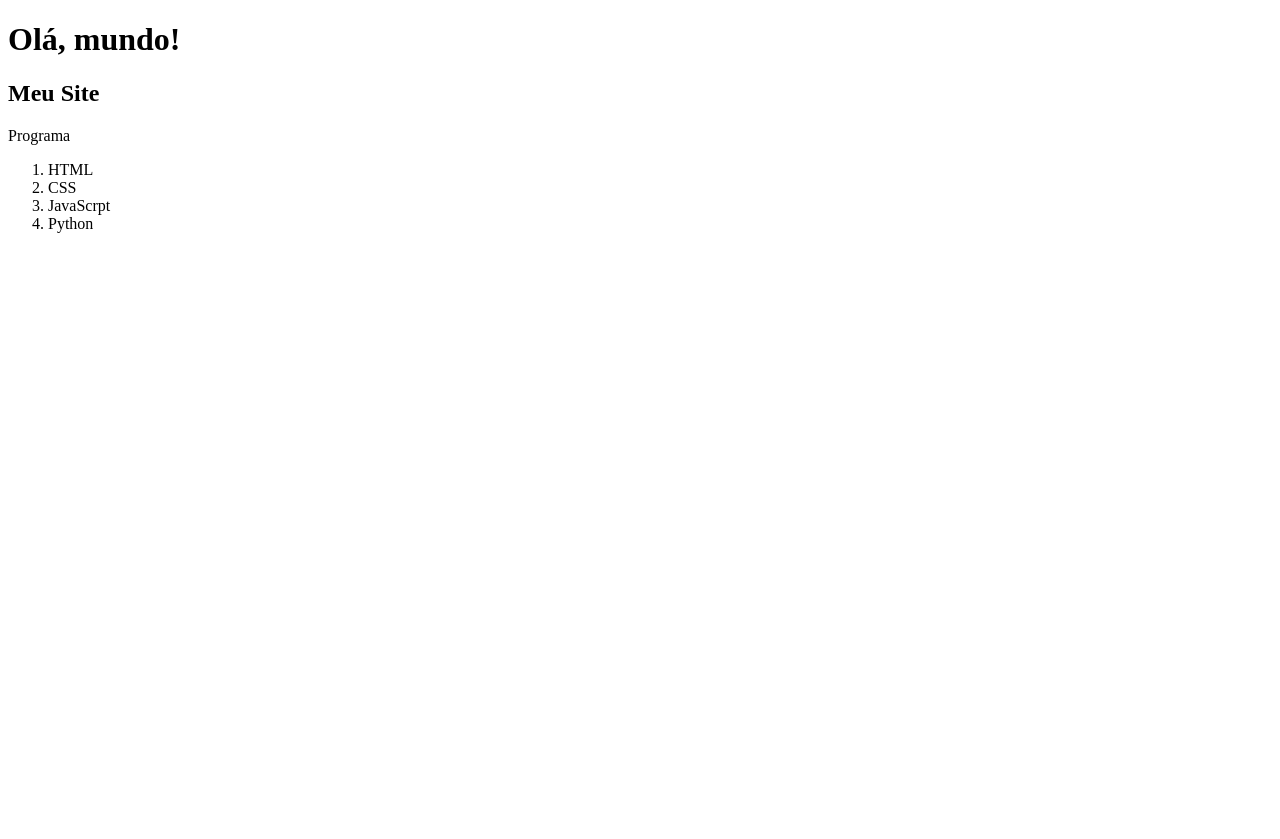
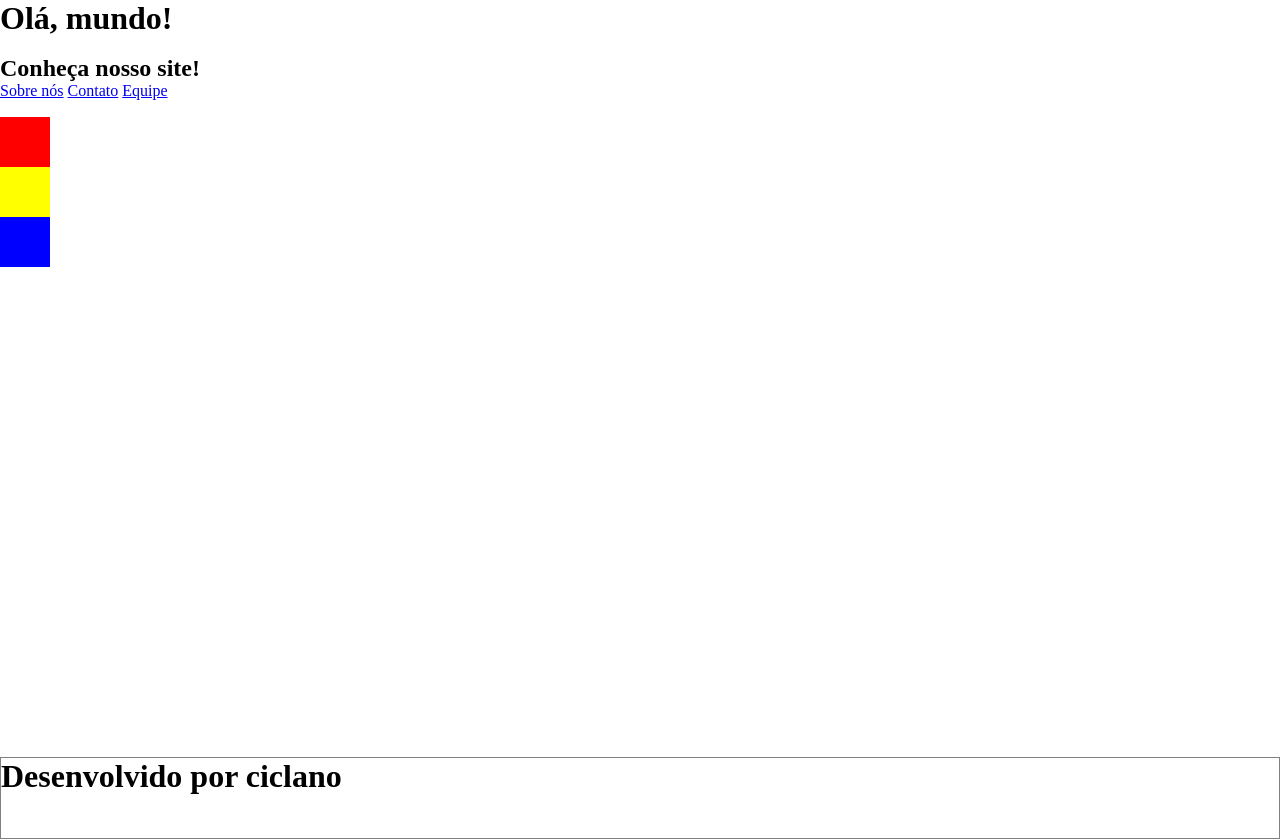
Before and after one commit to pedro08057/unifilintermediaria, a plain HTML site: page index.html in a window 1280 px wide. Before the commit the page ends 800 px from the top, so only its background shows below. Drawn offline with Linux system fonts and the light colour scheme.

Commit message:
Add files via upload

```diff
--- a/index.html
+++ b/index.html
@@ -5,17 +5,32 @@
     <meta http-equiv="X-UA-Compatible" content="IE=edge">
     <meta name="viewport" content="width=device-width, initial-scale=1.0">
     <link rel="stylesheet" href="style.css">
-    <title>Document</title>
+    <title>Primeiro Site</title>
 </head>
 <body>
     <h1>Olá, mundo!</h1>
-    <h2>Meu Site</h2>
-    <p>Programa</p>
-    <ol>
-        <li>HTML</li>
-        <li>CSS</li>
-        <li>JavaScrpt</li>
-        <li>Python</li>
-    </ol>
+    <header>
+        <nav>
+            <h1>Conheça nosso site!</h1>
+            <a href="#">Sobre nós</a>
+            <a href="#">Contato</a>
+            <a href="#">Equipe</a>
+        </nav>
+
+    </header>
+
+    <main>
+
+        <div class="container">
+            <div class="quadrado vermelho"></div>
+            <div class="quadrado amarelo"></div>
+            <div class="quadrado azul"></div>
+
+        </div>
+    </main>
+
+    <footer>
+        <h1>Desenvolvido por ciclano</h1>
+    </footer>
 </body>
 </html>
--- a/style.css
+++ b/style.css
@@ -0,0 +1,46 @@
+* {
+    margin: 0;
+}
+
+header{
+    height: 10vh;
+    display: flex;
+    flex-direction: row;
+    justify-content: space-between;
+    align-items: center;
+}
+
+main{
+    height: 80vh;
+}
+
+footer{
+    height: 10vh;
+    border: 1px solid gray;
+}
+
+
+.quadrado{
+    width: 50px;
+    height: 50px;
+}
+
+.vermelho{
+    background-color: red;
+}
+
+.amarelo{
+    background-color: yellow;
+}
+
+.azul{
+    background-color: blue;
+}
+
+.container{
+    /* background-color: aqua; */
+    width: 58vw;
+    display: flex;
+    flex-direction: column;
+    justify-content: start;
+}
```
Also changed, not shown: arquivo.txt.
